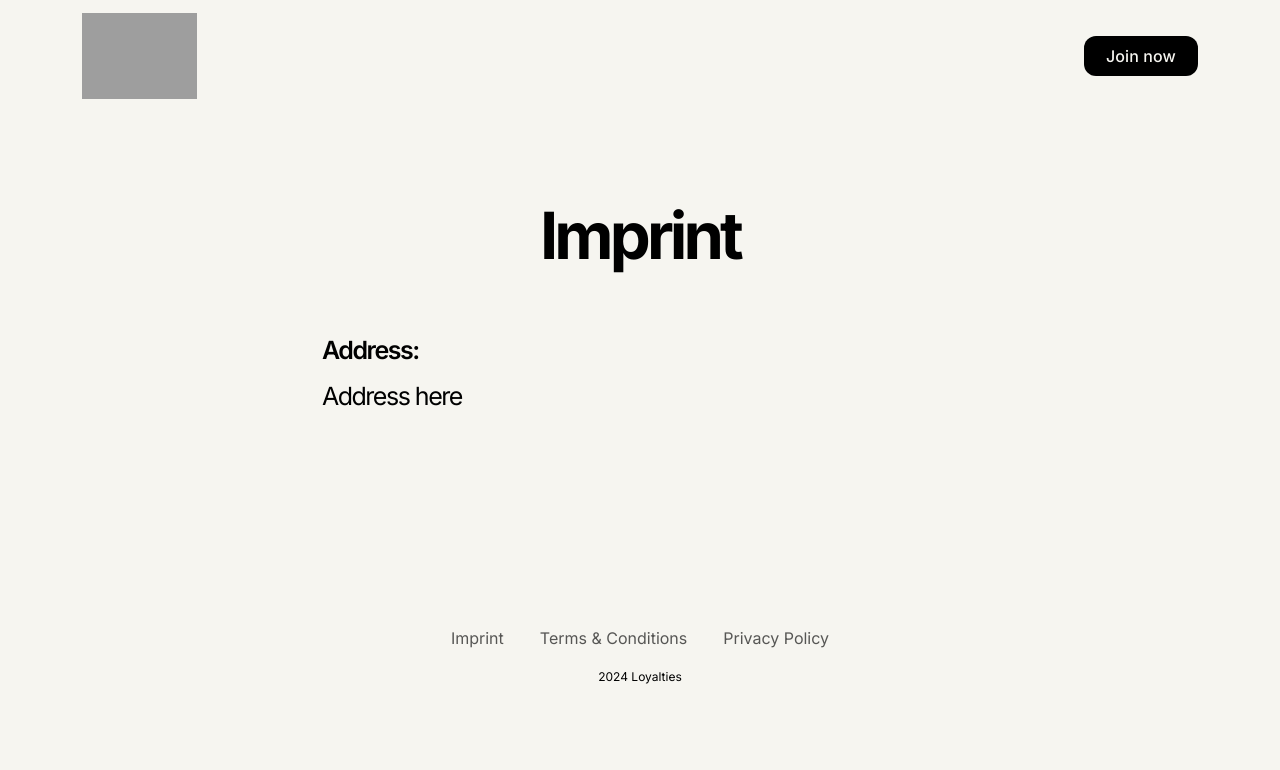
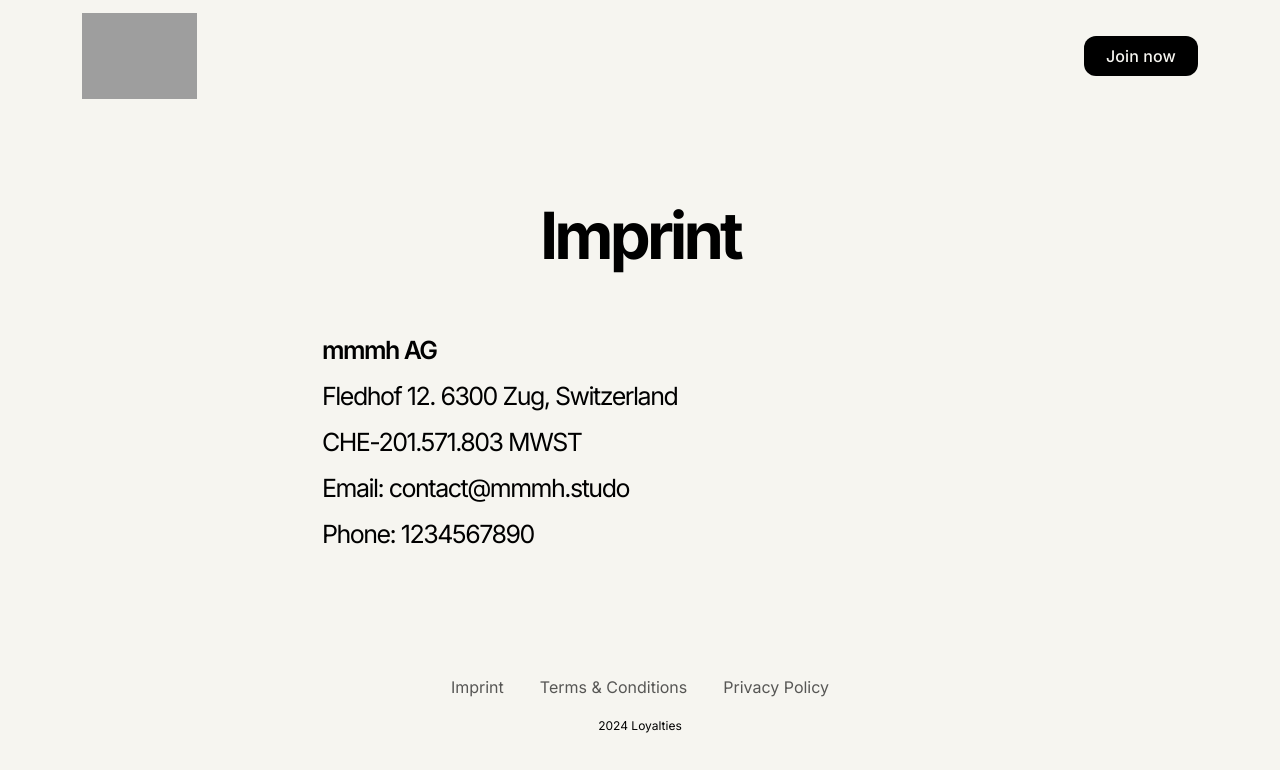
Before and after one commit to Loyalties-io/loyalties-home-page, a React (Create React App) app: page /imprint in a window 1280 px wide. Shown: the top 770 px of the page. Built offline with nearby package versions, Linux system fonts and the light colour scheme; grey boxes are pictures that could not be loaded; the HTML template or start-up script is replaced by a standard one.

Commit message:
Add company details and stick footer to bottom on imprint page

```diff
--- a/src/components/Footer.jsx
+++ b/src/components/Footer.jsx
@@ -2,20 +2,18 @@ import Container from "react-bootstrap/Container";
 import Nav from "react-bootstrap/Nav";
 import Navbar from "react-bootstrap/Navbar";
 import "./Footer.css";
-import { Link } from "react-router-dom";
+import { Link, useLocation } from "react-router-dom";
 
-const Footer = () => (
-  <Navbar expand="lg" className="footer">
-    {/* add fixed="bottom" and add margin to the bottom of each page */}
+const Footer = () => {
+  const { pathname } = useLocation();
+
+  return (
+    <Navbar
+      expand="lg"
+      fixed={pathname === "/imprint" ? "bottom" : undefined}
+      className="footer"
+    >
       <Container>
-      {/* <Navbar.Brand as={Link} to="/">
-        <img
-          src="https://test-public-bucket-loy.s3.eu-central-1.amazonaws.com/logo_large_black.png"
-          width="115"
-          className="d-inline-block align-top"
-          alt="Loyalties logo"
-        />
-      </Navbar.Brand> */}
         <Nav className="footer-content">
           <div className="flex-wrapper">
             <div className="links-wrapper">
@@ -34,9 +32,9 @@ const Footer = () => (
             </div>
           </div>
         </Nav>
-      {/* <Nav></Nav> */}
       </Container>
     </Navbar>
   );
+};
 
 export default Footer;
--- a/src/pages/Imprint.jsx
+++ b/src/pages/Imprint.jsx
@@ -8,8 +8,11 @@ const Imprint = () => (
       <h1 className="page-heading">Imprint</h1>
       <div className="page-text-container">
         <div className="page-section">
-          <p className="page-section-heading">Address:</p>
-          <p>Address here</p>
+          <p className="page-section-heading">mmmh AG</p>
+          <p>Fledhof 12. 6300 Zug, Switzerland</p>
+          <p>CHE-201.571.803 MWST</p>
+          <p>Email: contact@mmmh.studo</p>
+          <p>Phone: 1234567890</p>
         </div>
       </div>
     </Row>
```
Lines whose indentation alone changed are shown as unchanged.
